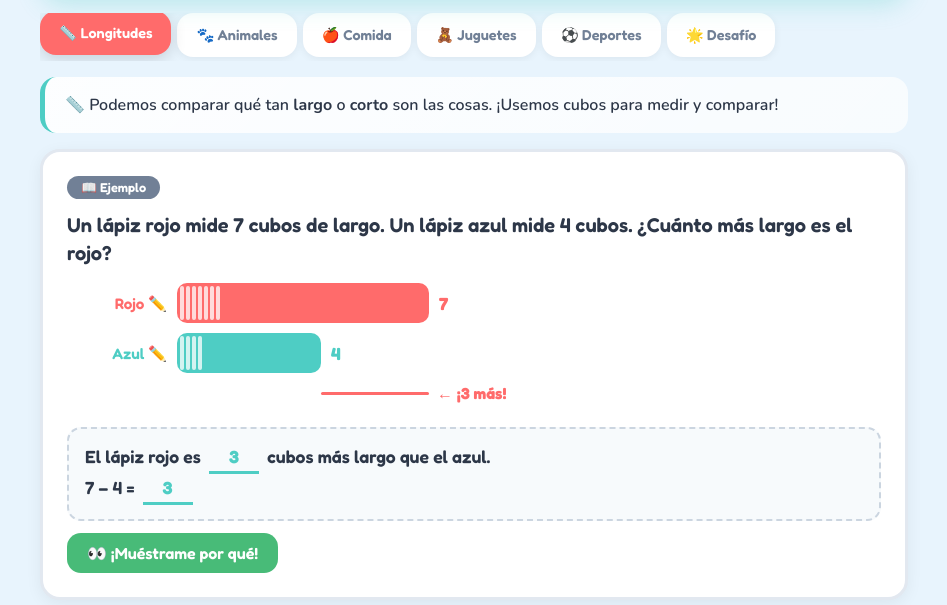
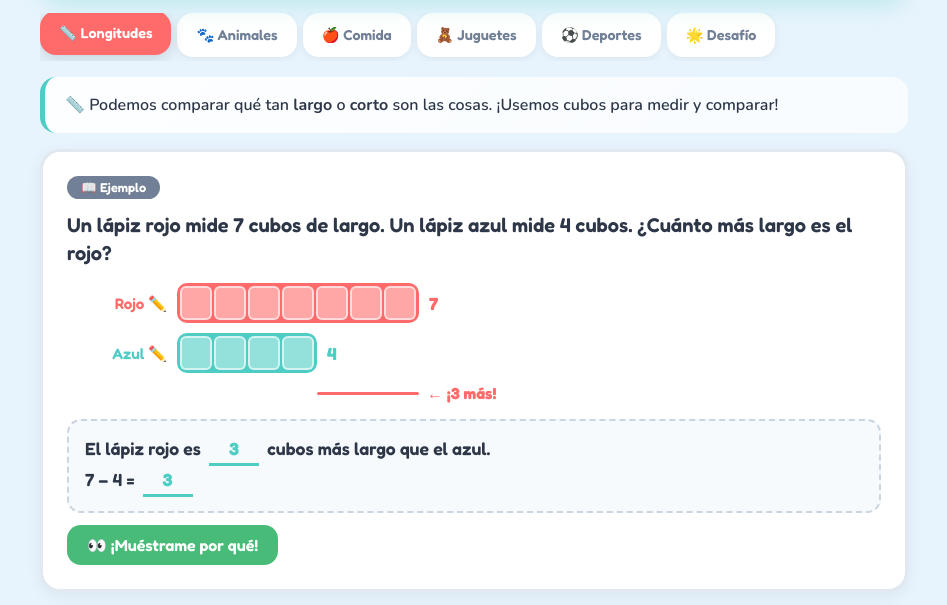
Before and after one commit to bancroft-primero/bancroft-newsletter, a plain HTML site: page nl-f2049c43/apps/comparison.html in a window 1280 px wide. Shown: the part 116-721 px from the top of the page, without its empty margins (166-1113 px from the left). Drawn offline with nearby package versions, Linux system fonts and the light colour scheme.

Commit message:
Fix cube sizing and simplify bar layout
Revert cubes to fixed widths, let bars auto-size from their
cube children (inline-flex), and position bracket lines by
reading actual rendered bar widths from the DOM. Recalculates
on window resize for orientation changes.

Co-Authored-By: Claude Opus 4.6 <noreply@anthropic.com>

```diff
--- a/nl-f2049c43/apps/comparison.html
+++ b/nl-f2049c43/apps/comparison.html
@@ -7,7 +7,6 @@
 <link href="https://fonts.googleapis.com/css2?family=Fredoka:wght@400;500;600;700&family=Nunito:wght@400;600;700;800&display=swap" rel="stylesheet">
 <style>
 *{margin:0;padding:0;box-sizing:border-box}
-:root{--cube-unit:36px;--label-w:100px;--bar-gap:10px}
 body{font-family:'Nunito',sans-serif;background:#E8F4FD;color:#2D3748;min-height:100vh}
 .app{max-width:900px;margin:0 auto;padding:16px}
 .hdr{text-align:center;padding:20px 16px 12px;background:linear-gradient(135deg,#4ECDC4,#A78BFA);border-radius:24px;margin-bottom:16px;box-shadow:0 8px 24px rgba(78,205,196,.3);position:relative;overflow:hidden}
@@ -29,11 +28,11 @@ body{font-family:'Nunito',sans-serif;background:#E8F4FD;color:#2D3748;min-height
 .cl.e{background:#718096}.cl.p{background:#4ECDC4}.cl.c{background:#FF6B6B}
 .qt{font-family:'Fredoka',sans-serif;font-size:1.25rem;font-weight:600;color:#2D3748;margin-bottom:16px;line-height:1.4}
 .ti{background:linear-gradient(135deg,rgba(255,255,255,.9),rgba(255,255,255,.7));border-radius:16px;padding:16px 20px;margin-bottom:16px;border-left:5px solid #4ECDC4;font-size:1rem;font-weight:600;line-height:1.5}
-.bv{margin:16px 0;overflow-x:auto}.br{display:flex;align-items:center;margin-bottom:10px;gap:var(--bar-gap)}
-.bl{font-family:'Fredoka',sans-serif;font-weight:600;font-size:.95rem;min-width:var(--label-w);text-align:right}
-.bar{height:40px;border-radius:10px;display:flex;align-items:center}
+.bv{margin:16px 0;position:relative}.br{display:flex;align-items:center;margin-bottom:10px;gap:10px}
+.bl{font-family:'Fredoka',sans-serif;font-weight:600;font-size:.95rem;min-width:100px;text-align:right}
+.bar{height:40px;border-radius:10px;display:inline-flex;align-items:center}
 .bu{display:flex;height:100%;gap:2px;padding:3px}
-.bx{flex:1;height:100%;border-radius:6px;background:rgba(255,255,255,.4);border:2px solid rgba(255,255,255,.6)}
+.bx{width:32px;height:100%;border-radius:6px;background:rgba(255,255,255,.4);border:2px solid rgba(255,255,255,.6)}
 .bc{font-family:'Fredoka',sans-serif;font-weight:700;font-size:1.1rem;min-width:30px}
 .db{display:flex;align-items:center;margin:8px 0 8px 0;gap:8px}
 .dl{height:3px;border-radius:2px;background:#FF6B6B}
@@ -67,8 +66,8 @@ body{font-family:'Nunito',sans-serif;background:#E8F4FD;color:#2D3748;min-height
 .sf .bk{display:inline-block;min-width:50px;border-bottom:3px solid #4ECDC4;text-align:center;color:#4ECDC4;margin:0 4px;font-weight:700}
 .pb{display:flex;justify-content:center;gap:6px;margin:12px 0}
 .st{font-size:1.4rem;opacity:.25;transition:.3s}.st.wd{opacity:1}
-@media(max-width:600px){:root{--cube-unit:28px;--label-w:80px;--bar-gap:8px}.hdr h1{font-size:1.5rem}.qt{font-size:1.1rem}.ei{width:36px;height:36px;font-size:1.5rem}.bl{font-size:.85rem}.br{gap:8px}.cd{padding:16px}.lt{top:10px;right:10px}.lb{padding:4px 8px;font-size:.75rem}}
-@media(max-width:420px){:root{--cube-unit:22px;--label-w:60px;--bar-gap:6px}.bar{height:30px}.bu{gap:1px;padding:2px}.bc{font-size:.85rem;min-width:20px}.br{gap:6px}.bl{font-size:.7rem}.dt{font-size:.75rem}.db{gap:4px}.dl{height:2px}.qt{font-size:1rem}.ei{width:30px;height:30px;font-size:1.2rem}.gg{gap:4px}.en2{font-size:1.2rem}.co{font-size:1.8rem;padding:0 4px}.hdr h1{font-size:1.3rem}.hdr p{font-size:.85rem}}
+@media(max-width:600px){.hdr h1{font-size:1.5rem}.qt{font-size:1.1rem}.ei{width:36px;height:36px;font-size:1.5rem}.bx{width:26px}.bl{min-width:80px;font-size:.85rem}.cd{padding:16px}.lt{top:10px;right:10px}.lb{padding:4px 8px;font-size:.75rem}}
+@media(max-width:420px){.bx{width:20px}.bar{height:32px}.bu{gap:1px;padding:2px}.bc{font-size:.85rem;min-width:20px}.br{gap:6px}.bl{min-width:60px;font-size:.7rem}.dt{font-size:.75rem}.db{gap:4px}.dl{height:2px}.qt{font-size:1rem}.ei{width:30px;height:30px;font-size:1.2rem}.gg{gap:4px}.en2{font-size:1.2rem}.co{font-size:1.8rem;padding:0 4px}.hdr h1{font-size:1.3rem}.hdr p{font-size:.85rem}}
 </style>
 </head>
 <body>
@@ -302,10 +301,10 @@ var la=L==='es'?it[1]:it[2],ca=it[3],na=it[4];
 var lb=L==='es'?it[5]:it[6],cb=it[7],nb=it[8];
 var br=L==='es'?it[9]:it[10];
 var d=Math.abs(na-nb);
-var h='<div class="bv"><div class="br"><span class="bl" style="color:'+ca+'">'+la+'</span><div class="bar" style="background:'+ca+';width:calc('+na+' * var(--cube-unit))"><div class="bu">'+BU(na)+'</div></div><span class="bc" style="color:'+ca+'">'+na+'</span></div>';
-h+='<div class="br"><span class="bl" style="color:'+cb+'">'+lb+'</span><div class="bar" style="background:'+cb+';width:calc('+nb+' * var(--cube-unit))"><div class="bu">'+BU(nb)+'</div></div><span class="bc" style="color:'+cb+'">'+nb+'</span></div>';
 var shorter=Math.min(na,nb);
-if(br)h+='<div class="db" style="margin-left:calc(var(--label-w) + var(--bar-gap) + '+shorter+' * var(--cube-unit))"><div class="dl" style="width:calc('+d+' * var(--cube-unit))"></div><span class="dt">'+br+'</span></div>';
+var h='<div class="bv"><div class="br"><span class="bl" style="color:'+ca+'">'+la+'</span><div class="bar" style="background:'+ca+'"><div class="bu">'+BU(na)+'</div></div><span class="bc" style="color:'+ca+'">'+na+'</span></div>';
+h+='<div class="br"><span class="bl" style="color:'+cb+'">'+lb+'</span><div class="bar" style="background:'+cb+'"><div class="bu">'+BU(nb)+'</div></div><span class="bc" style="color:'+cb+'">'+nb+'</span></div>';
+if(br)h+='<div class="db" data-shorter="'+shorter+'" data-diff="'+d+'"><div class="dl"></div><span class="dt">'+br+'</span></div>';
 return h+'</div>'}
 
 // Helper: build emoji visual from item (emoji items start at index 1)
@@ -369,7 +368,22 @@ html+='<div class="cd ch"><span class="cl c">'+d.chl+' '+sn+'</span><div class="
 html+='</div>';
 }
 document.getElementById('ct').innerHTML=html;
+requestAnimationFrame(alignBrackets);
 }
+
+function alignBrackets(){
+document.querySelectorAll('.db').forEach(function(db){
+var bv=db.closest('.bv');if(!bv)return;
+var bars=bv.querySelectorAll('.bar');if(bars.length<2)return;
+var shorter=parseInt(db.dataset.shorter),diff=parseInt(db.dataset.diff);
+var longerBar=bars[0].offsetWidth>=bars[1].offsetWidth?bars[0]:bars[1];
+var shorterBar=bars[0].offsetWidth<bars[1].offsetWidth?bars[0]:bars[1];
+// bracket starts where shorter bar ends, relative to the bv container
+var barLeft=longerBar.offsetLeft;
+var shorterW=shorterBar.offsetWidth;
+db.style.marginLeft=barLeft+shorterW+'px';
+db.querySelector('.dl').style.width=(longerBar.offsetWidth-shorterW)+'px';
+})}
 
 function ST(i){AT=i;document.querySelectorAll('.tc').forEach(function(e){e.classList.remove('on')});document.querySelectorAll('.tb').forEach(function(e){e.classList.remove('on')});var t=document.getElementById('t'+i);if(t)t.classList.add('on');var b=document.querySelector('.tb[data-t="'+i+'"]');if(b)b.classList.add('on')}
 
@@ -384,6 +398,7 @@ function CA(iid,cor,fid){var d=D[L],inp=document.getElementById(iid),fb=document
 function CC(iid,cor,fid,sn){var d=D[L],inp=document.getElementById(iid),fb=document.getElementById(fid),v=parseInt(inp.value);if(isNaN(v)){fb.className='fb no';fb.textContent=d.nm;return}if(v===cor){inp.className='ai ok';fb.className='fb ok';fb.textContent=d.sm;if(!CS.has(sn)){CS.add(sn);var s=document.getElementById('s'+sn);if(s)s.classList.add('wd')}if(CS.size===5)fb.textContent=d.am}else{inp.className='ai no';fb.className='fb no';fb.textContent=d.im;setTimeout(function(){inp.className='ai'},1500)}}
 
 BA();
+window.addEventListener('resize',function(){requestAnimationFrame(alignBrackets)});
 </script>
 </body>
 </html>
```
